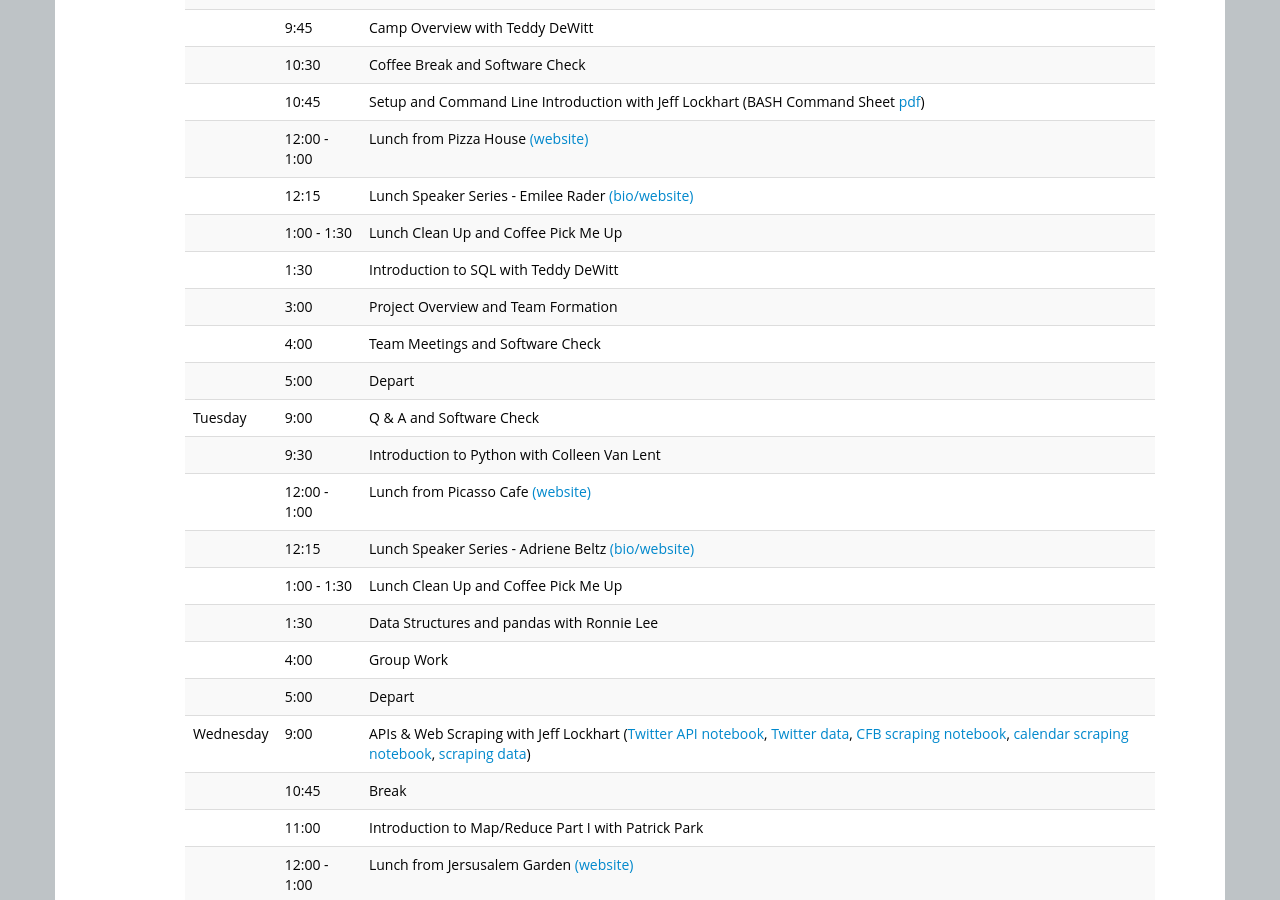
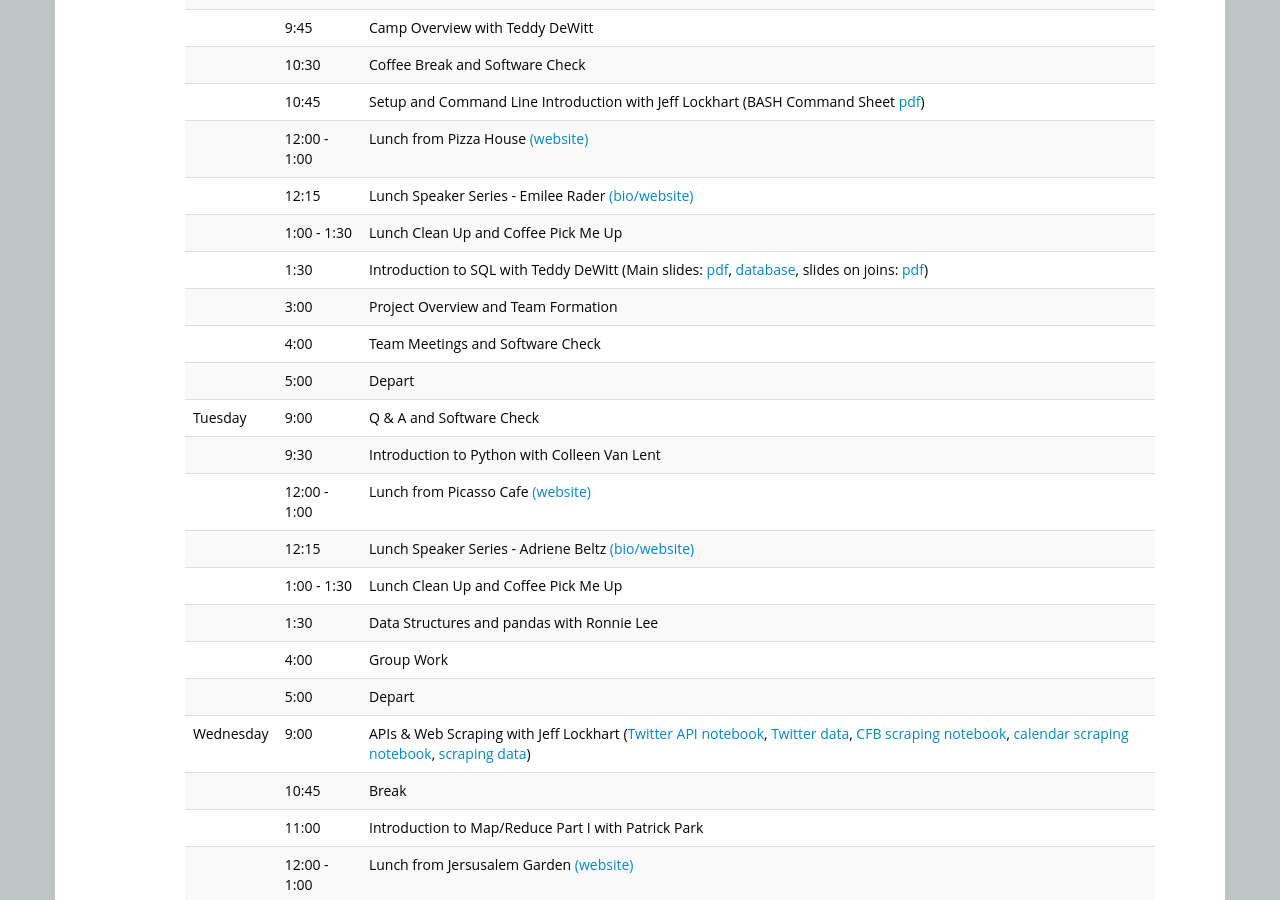
Before and after one commit to ICOSBigDataCamp/2018-summer-camp, a Jekyll site: the page built from index.html, in a window 1280 px wide and 900 px high, scrolled down 950 px. Built offline with Jekyll 4.4.1, drawn with Linux system fonts in a browser that asks for light colours.

Commit message:
Update index.html
Added SQL slides and database

```diff
--- a/index.html
+++ b/index.html
@@ -130,7 +130,7 @@ Organizing committee: Jerry Davis, H. V. Jagadish, Cliff Lampe, and Brian Noble
   <tr> <td></td>        <td>12:15</td>   <td>Lunch Speaker Series - Emilee Rader <a href="http://bierdoctor.com/" target="_blank">(bio/website)</a></td> </tr>
   <tr> <td></td>        <td>1:00 - 1:30</td>    <td>Lunch Clean Up and Coffee Pick Me Up</td> </tr>
   <tr> <td></td>        <td>1:30</td>   <td>Introduction to SQL with Teddy DeWitt
-   <!-- (Main slides: <a href="slides/SQL Final_Student_2017.ppt" target="_blank">pdf</a>, slides on joins: <a href="slides/JOINS -  An Overview.pdf" target="_blank">pdf</a>)</td> </tr>-->
+   (Main slides: <a href="slides/Student_SQL_Final.pdf" target="_blank">pdf</a>, <a href="data/SQL_BDC.db">database</a>, slides on joins: <a href="slides/JOINS -  An Overview.pdf" target="_blank">pdf</a>)</td> </tr>
   <tr> <td></td>       <td>3:00</td>    <td>Project Overview and Team Formation <!--<a href="slides/icos_bigdata_assignment_2017.pdf" target="_blank">assignment slides</a></td> </tr>-->
   <tr> <td></td>       <td>4:00</td>    <td>Team Meetings and Software Check</td> </tr>
   <tr> <td></td>       <td>5:00</td>    <td>Depart</td> </tr>
```
